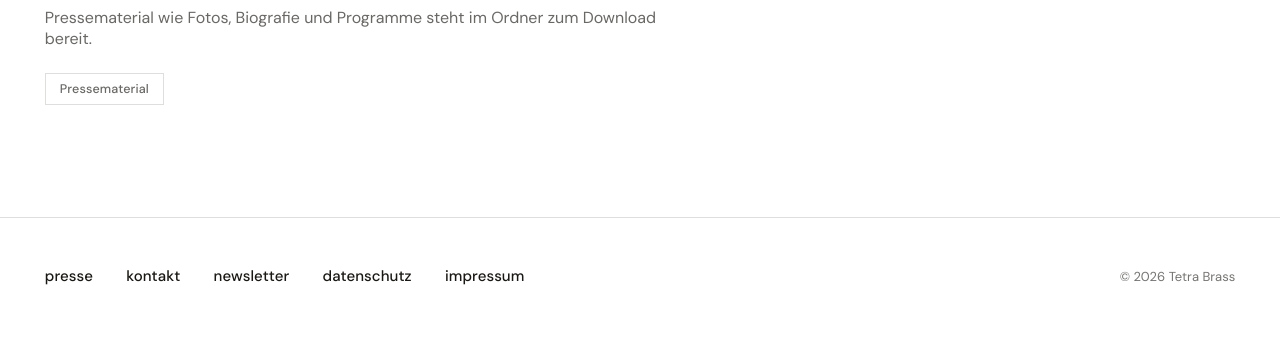
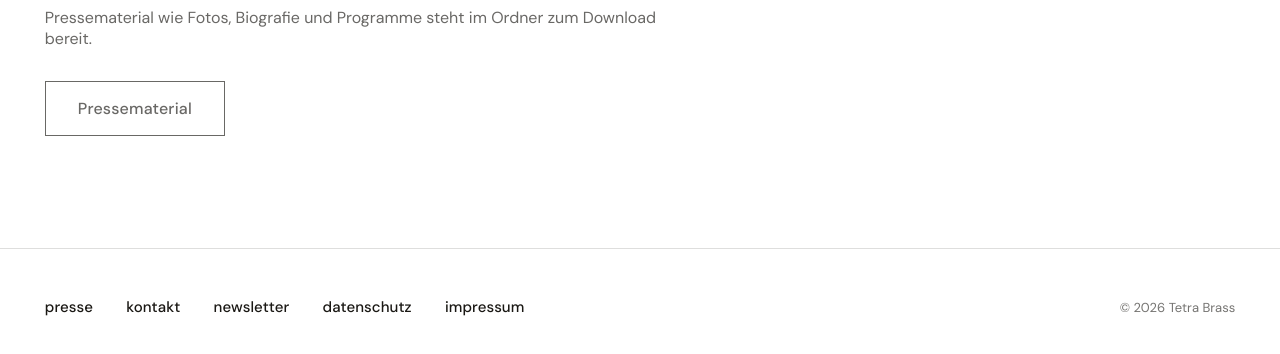
Before and after one commit to tetrabrass/tetrabrass.github.io, a plain HTML site: page presse/index.html in a window 1280 px wide. Shown: the part 370-724 px from the top of the page. Drawn offline with Linux system fonts and the light colour scheme.

Commit message:
Presse-Button: Größe und Rahmenfarbe korrigiert
Co-Authored-By: Claude Sonnet 5 <noreply@anthropic.com>

```diff
--- a/assets/css/pages/presse.css
+++ b/assets/css/pages/presse.css
@@ -1,16 +1,16 @@
 .press-actions {
-  margin-top: 24px;
+  margin-top: 32px;
 }
 .press-link {
   display: inline-block;
   font-family: "DM Sans", sans-serif;
   font-weight: 500;
-  font-size: 12.5px;
+  font-size: 16px;
   letter-spacing: 0.01em;
   color: var(--ink);
   text-decoration: none;
-  padding: 7px 14px;
-  border: 1px solid rgba(26, 24, 20, 0.22);
+  padding: 16px 32px;
+  border: 1px solid var(--ink);
   transition: background 0.18s ease, color 0.18s ease, border-color 0.18s ease;
   white-space: nowrap;
 }
```
